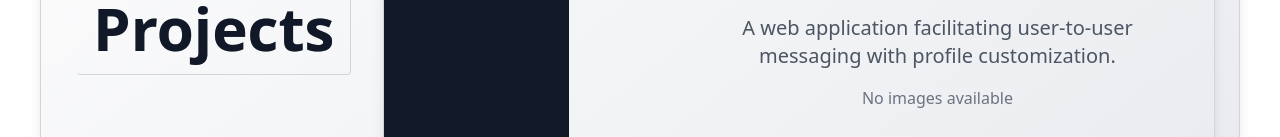
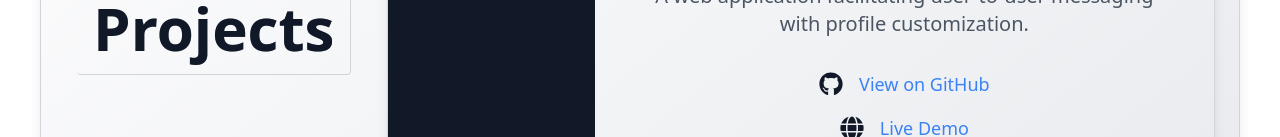
Before and after one commit to tajciglar/portofolio, a Next.js app: page / in a window 1280 px wide. Both pictures are taken after a click on the button "Messaging App". Shown: the part 2775-2912 px from the top of the page. Built offline with nearby package versions, Linux system fonts and the light colour scheme.

Commit message:
Removed image slider and added one image which leads to live demo

```diff
--- a/src/app/components/ProjectContainer.tsx
+++ b/src/app/components/ProjectContainer.tsx
@@ -1,27 +1,24 @@
-'use client'
+"use client";
 import { useState } from "react";
-import ProjectSlider from "./ProjectSlider";
+import Image from "next/image";
+import { FaGithub, FaGlobe } from "react-icons/fa";
 
 export default function ProjectContainer() {
-
-
     const projects = [
         {
             title: "Odin-Book",
             description: "A social media application inspired by Facebook, featuring user profiles, posts, likes, and comments.",
             techStack: ["Vue.js", "TypeScript", "Node.js", "Prisma", "PostgreSQL", "Tailwind CSS"],
             github: "https://github.com/tajciglar/odin-book",
-            liveDemo: "Under development",
-            images: [
-
-            ],
+            images: [],
         },
         {
             title: "Messaging App",
             description: "A web application facilitating user-to-user messaging with profile customization.",
             techStack: ["React.js", "TypeScript", "Node.js", "Prisma", "PostgreSQL", "Tailwind CSS"],
             github: "https://github.com/tajciglar/messaging-app",
-            liveDemo: "https://tajs-messaging-app.netlify.app/"
+            liveDemo: "https://tajs-messaging-app.netlify.app/",
+            images: [],
         },
         {
             title: "Blog Application",
@@ -29,35 +26,40 @@ export default function ProjectContainer() {
             techStack: ["React.js", "Node.js", "Prisma", "PostgreSQL"],
             github: "https://github.com/tajciglar/blog-app",
             liveDemo: "https://tajsblogapp.netlify.app/",
-            images: [
-            "/blog-app/Blog-Login.png",
-            "/blog-app/Blog-Home.png",
-            "/blog-app/Blog-New-Post.png",
-            "/blog-app/Admin-View.png",
-            "/blog-app/Admin-Post-Page.png",
-        ],
+            image: [
+                "/blog-app/Blog-Login.png",
+            ],
         },
         {
             title: "Nail Salon App",
             description: "A RESTful API backend for a nail salon management system, facilitating client scheduling, service tracking, and secure client access.",
             techStack: ["Next.js", "Express.js", "Prisma", "PostgreSQL", "Tailwind CSS"],
             github: "https://github.com/tajciglar/unique-beauty-corner",
-            liveDemo: "Backend in progress"
-        }
+            images: [],
+        },
     ];
 
-    const [project, setProject] = useState(projects[0].title);
+    const [selectedProject, setSelectedProject] = useState(projects[0]);
+
+    const openProject = (demoUrl: string) => {
+        if (demoUrl) {
+            window.open(demoUrl, "_blank");
+        } else {
+            alert("This project is still under development.");
+        }
+    };
 
     return (
-        <div className="grid grid-cols-3 h-screen border border-gray-300 dark:border-gray-600 rounded-lg shadow-lg w-full">
-            <div className="bg-gray-900 text-white rounded-md p-5 w-2/3">
+        <div className="grid grid-cols-1 md:grid-cols-[1fr_3fr] h-auto md:h-screen border border-gray-300 dark:border-gray-600 rounded-lg shadow-lg">
+
+            <div className="bg-gray-900 text-white rounded-md p-5">
                 <ul className="space-y-2">
                     {projects.map((p) => (
                         <li key={p.title}>
                             <button
-                                onClick={() => setProject(p.title)}
+                                onClick={() => setSelectedProject(p)}
                                 className={`w-full text-xl text-left px-3 py-2 rounded-md transition ${
-                                    project === p.title ? "bg-blue-500" : "hover:bg-gray-700"
+                                    selectedProject.title === p.title ? "bg-blue-500" : "hover:bg-gray-700"
                                 }`}
                             >
                                 {p.title}
@@ -67,12 +69,35 @@ export default function ProjectContainer() {
                 </ul>
             </div>
 
-            <div className="col-span-2 flex flex-col items-center justify-center p-10">
-                <h1 className="text-3xl font-bold">{project}</h1>
+            {/* Right Side: Project Details */}
+            <div className="flex flex-col items-center justify-center p-10 max-w-3xl w-full">
+                <h1 className="text-3xl font-bold">{selectedProject.title}</h1>
                 <p className="text-gray-600 mt-4 text-xl dark:text-gray-300 p-4 text-center">
-                    {projects.find((p) => p.title === project)?.description}
+                    {selectedProject.description}
                 </p>
-                <ProjectSlider images={projects.find((p) => p.title === project)?.images || []} />
+                {selectedProject.image && selectedProject.image.length > 0 && (
+                    <Image src={selectedProject.image[0]} alt={selectedProject.title} width={600} height={500} className="rounded-lg" onClick={() => openProject(selectedProject.liveDemo)}/>
+                )}
+                <div className="flex gap-4 mt-4 items-center">
+                    <FaGithub className="text-2xl" />
+                    {selectedProject.github && (
+                        <a href={selectedProject.github} target="_blank" rel="noreferrer" className="text-blue-500 hover:underline text-lg">
+                            View on GitHub
+                        </a>
+                    )}
+                </div>
+                <div className="flex gap-4 mt-4 items-center justify-center">
+                    <FaGlobe className="text-2xl" />
+                    {selectedProject.liveDemo && (
+                        <button
+                            onClick={() => openProject(selectedProject.liveDemo)}
+                            className="text-blue-500 hover:underline text-lg"
+                        >
+                            Live Demo
+                        </button>
+                    )}
+                </div>
+
             </div>
         </div>
     );
--- a/src/app/components/ProjectSlider.tsx
+++ /dev/null
@@ -1,65 +0,0 @@
-"use client";
-
-import { Swiper, SwiperSlide } from "swiper/react";
-import "swiper/css";
-import "swiper/css/pagination";
-import "swiper/css/navigation";
-import { Pagination, Navigation } from "swiper/modules";
-import Image from "next/image";
-import { useRef } from "react";
-
-const ProjectSlider = ({ images }: { images: string[] }) => {
-  const prevRef = useRef<HTMLButtonElement>(null);
-  const nextRef = useRef<HTMLButtonElement>(null);
-
-  if (!images.length) return <p className="text-gray-500">No images available</p>;
-
-  return (
-    <div className="relative w-full h-[500px]">
-      <Swiper
-        modules={[Pagination, Navigation]}
-        pagination={{ clickable: true }}
-        navigation={{
-          prevEl: prevRef.current,
-          nextEl: nextRef.current,
-        }}
-        onSwiper={(swiper) => {
-          setTimeout(() => {
-            if (swiper?.params?.navigation && prevRef.current && nextRef.current) {
-              (swiper.params.navigation as any).prevEl = prevRef.current;
-              (swiper.params.navigation as any).nextEl = nextRef.current;
-              swiper.navigation.init();
-              swiper.navigation.update();
-            }
-          });
-        }}
-        loop={true}
-        className="w-full h-full"
-      >
-        {images.map((src, index) => (
-          <SwiperSlide key={index} className="flex items-center justify-center">
-            <div className="relative w-full h-full">
-              <Image src={src} alt={`Project Image ${index + 1}`} layout="fill" />
-            </div>
-          </SwiperSlide>
-        ))}
-      </Swiper>
-
-      {/* Custom Navigation Buttons */}
-      <button
-        ref={prevRef}
-        className="absolute left-2 top-1/2 z-10 transform -translate-y-1/2 bg-gray-800 text-white p-2 rounded-full"
-      >
-        ◀
-      </button>
-      <button
-        ref={nextRef}
-        className="absolute right-2 top-1/2 z-10 transform -translate-y-1/2 bg-gray-800 text-white p-2 rounded-full"
-      >
-        ▶
-      </button>
-    </div>
-  );
-};
-
-export default ProjectSlider;
--- a/src/app/components/Projects.tsx
+++ b/src/app/components/Projects.tsx
@@ -5,7 +5,7 @@ import ProjectContainer from "./ProjectContainer"
 export default function Projects () {
     return (
         <section id="projects" className="min-h-[90vh] flex flex-row sm:flex-col justify-center items-center text-center sm:text-left px-4 sm:px-6 py-12 m-4 sm:m-10 border border-gray-300 shadow-lg rounded-lg bg-gradient-to-br from-white via-gray-100 to-gray-200 dark:from-gray-900 dark:to-gray-800 dark:border-gray-700 dark:shadow-gray-800 gap-6 sm:gap-8 overflow-hidden">
-            <div className="w-full m-4 flex flex-row gap-5">
+            <div className="w-full m-4 flex flex-row gap-6">
                 <h1 className="text-3xl md:text-6xl self-center font-extrabold bg-gradient-to-r from-gray-200 to-gray-600 dark:text-transparent bg-clip-text p-2 sm:p-4 sm:border-b sm:border-r sm:rounded-sm border-gray-300 dark:border-gray-600 justify-center m-3">
                     Projects
                 </h1>
--- a/src/app/components/Stack.tsx
+++ b/src/app/components/Stack.tsx
@@ -5,7 +5,7 @@ import FlipCard from "./FlipCard";
 export default function Stack () {
     return (
         <section id="stack" className="min-h-[90vh] flex flex-row sm:flex-col justify-center items-center text-center sm:text-left px-4 sm:px-6 py-12 m-4 sm:m-10 border border-gray-300 shadow-lg rounded-lg bg-gradient-to-br from-white via-gray-100 to-gray-200 dark:from-gray-900 dark:to-gray-800 dark:border-gray-700 dark:shadow-gray-800 gap-6 sm:gap-8 overflow-hidden">
-            <div className="w-full min-h-[80vh] grid grid-cols-1 grid-rows-[100px_1fr] lg:grid-cols-[3fr_1fr] lg:grid-rows-1 gap-4 justify-center items-center">
+            <div className="w-full min-h-[80vh] grid grid-cols-1 grid-rows-[100px_1fr] lg:grid-cols-[2fr_1fr] lg:grid-rows-1 gap-4 justify-center items-center">
                 <FlipCard></FlipCard>
                 <div className="h-full flex justify-center sm:justify-center lg:items-center  order-first lg:order-last">
                     <h1 className="text-3xl md:text-6xl font-extrabold bg-gradient-to-l from-gray-200 to-gray-600  dark:text-transparent bg-clip-text p-2 sm:p-4 sm:border-b sm:border-l sm:rounded-sm border-gray-300 dark:border-gray-600 justify-center">
```
